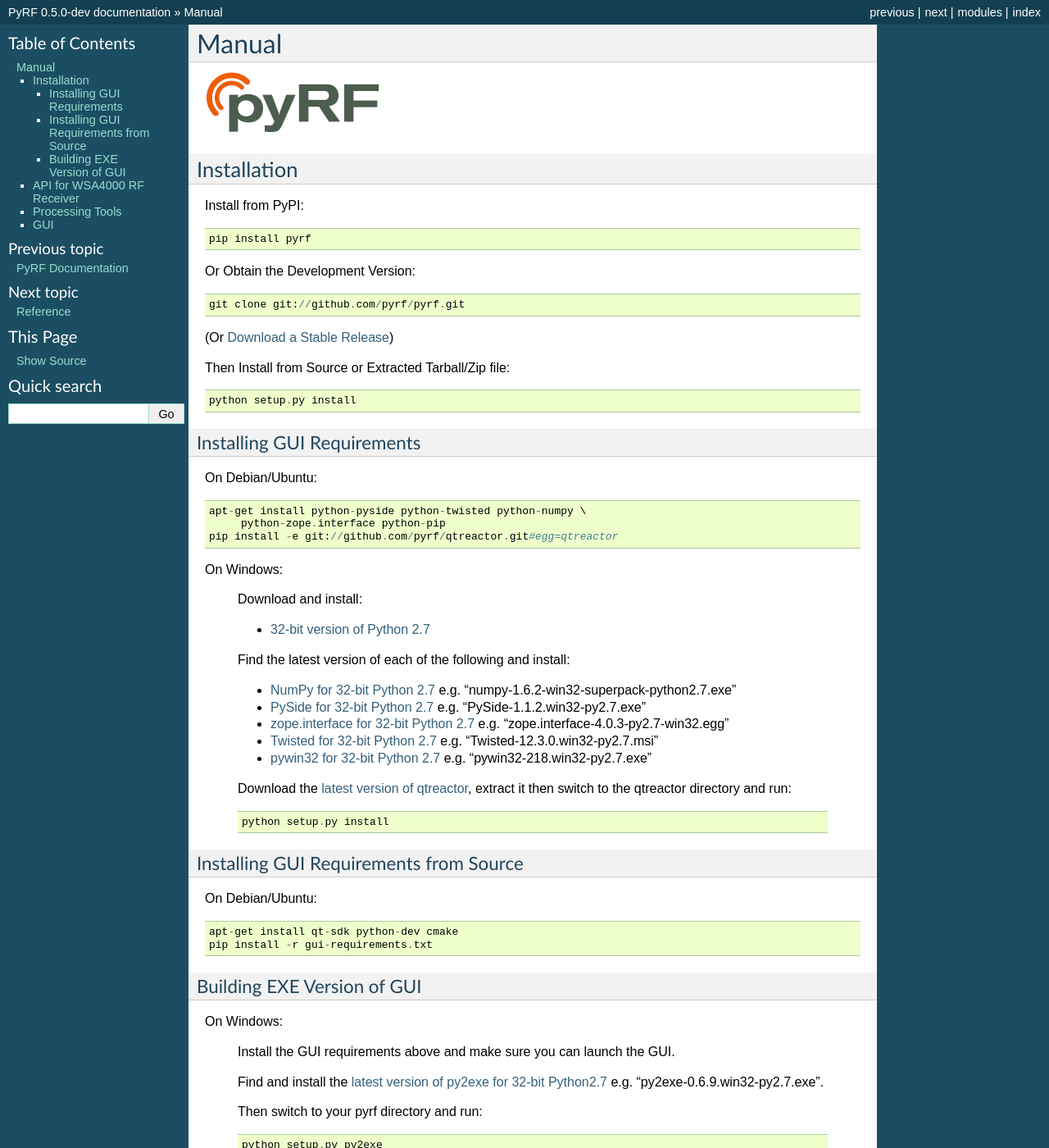
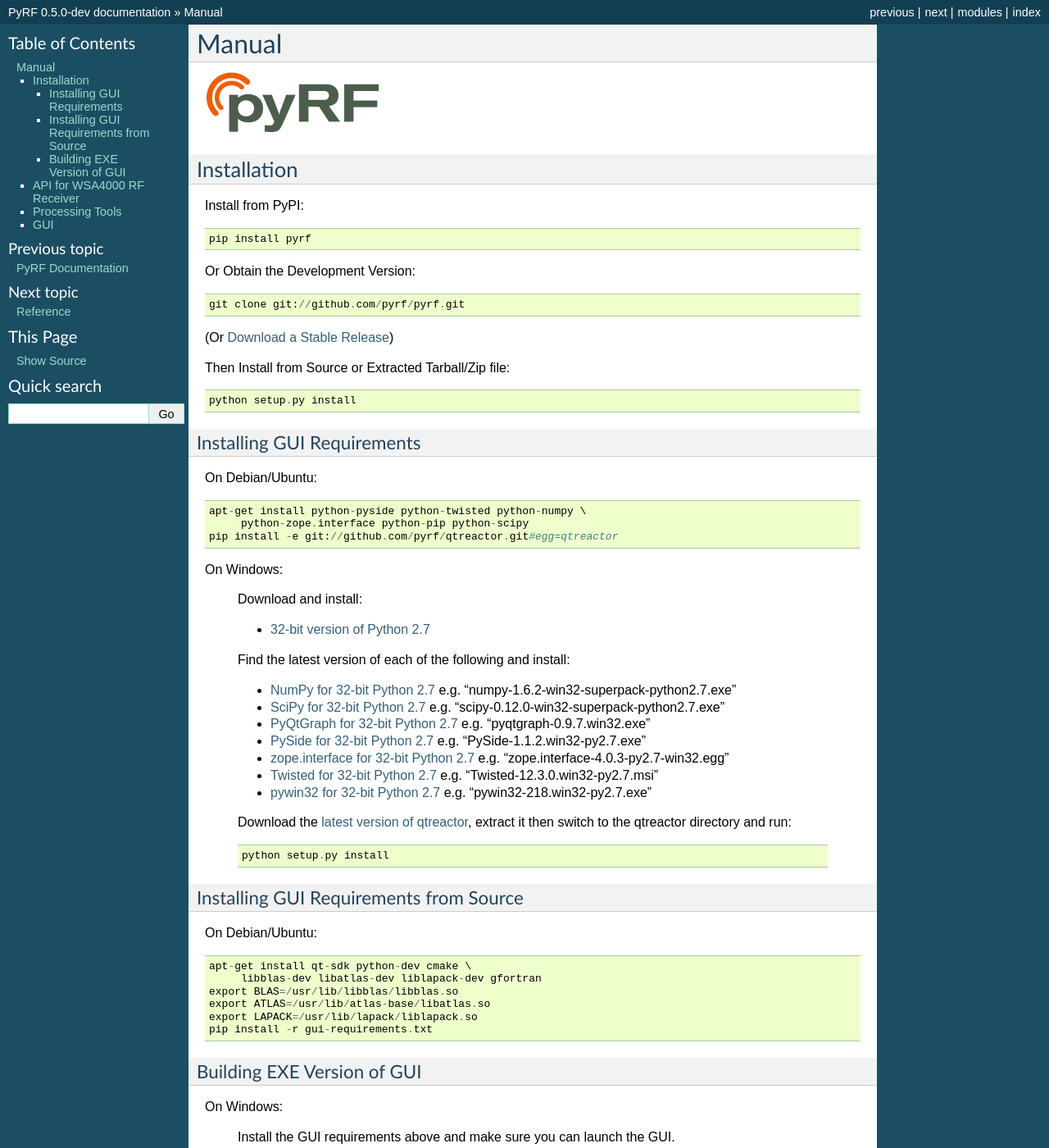
Before and after one commit to pyrf/pyrf, a Sphinx documentation site: the page built from docs/usermanual.rst, in a window 1280 px wide and 1400 px high. Shown: the whole window at 82% size. Built offline with Sphinx 7.4.7, drawn with Linux system fonts in a browser that asks for light colours.

Commit message:
document new installation requirements for pyqtgtaph

```diff
--- a/docs/usermanual.rst
+++ b/docs/usermanual.rst
@@ -29,8 +29,9 @@
 On Debian/Ubuntu::
 
    apt-get install python-pyside python-twisted python-numpy \
-   	python-zope.interface python-pip
+   	python-zope.interface python-pip python-scipy
    pip install -e git://github.com/pyrf/qtreactor.git#egg=qtreactor
+
 
 On Windows:
 
@@ -41,6 +42,8 @@
    Find the latest version of each of the following and install:
 
    * `NumPy for 32-bit Python 2.7 <http://sourceforge.net/projects/numpy/files/NumPy/>`_ e.g. "numpy-1.6.2-win32-superpack-python2.7.exe"
+   * `SciPy for 32-bit Python 2.7 <http://sourceforge.net/projects/scipy/files/scipy/>`_ e.g. "scipy-0.12.0-win32-superpack-python2.7.exe"
+   * `PyQtGraph for 32-bit Python 2.7 <http://www.pyqtgraph.org/>`_ e.g. "pyqtgraph-0.9.7.win32.exe"
    * `PySide for 32-bit Python 2.7 <http://qt-project.org/wiki/PySide_Binaries_Windows>`_
      e.g. "PySide-1.1.2.win32-py2.7.exe"
    * `zope.interface for 32-bit Python 2.7 <http://pypi.python.org/pypi/zope.interface#download>`_ e.g. "zope.interface-4.0.3-py2.7-win32.egg"
@@ -60,9 +63,12 @@
 
 On Debian/Ubuntu::
 
-   apt-get install qt-sdk python-dev cmake
+   apt-get install qt-sdk python-dev cmake \
+	libblas-dev libatlas-dev liblapack-dev gfortran
+   export BLAS=/usr/lib/libblas/libblas.so
+   export ATLAS=/usr/lib/atlas-base/libatlas.so
+   export LAPACK=/usr/lib/lapack/liblapack.so
    pip install -r gui-requirements.txt
-
 
 
 Building EXE Version of GUI
--- a/gui-requirements.txt
+++ b/gui-requirements.txt
@@ -3,3 +3,4 @@
 zope.interface
 twisted
 -e git://github.com/pyrf/qtreactor.git#egg=qtreactor
+pyqtgraph
```
